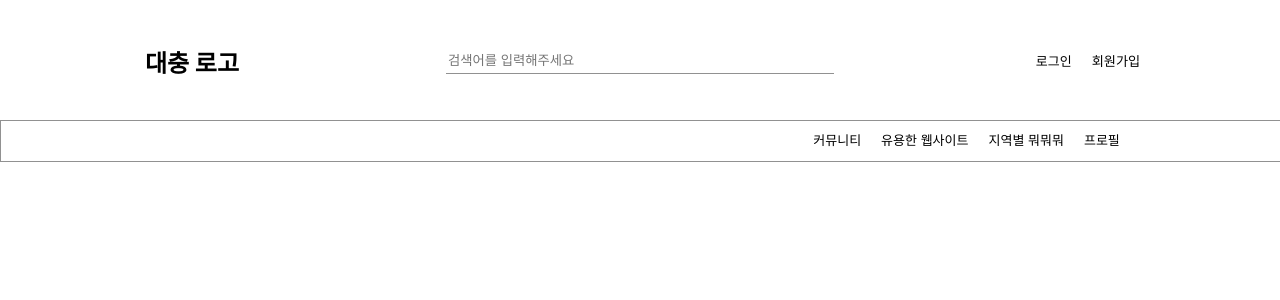
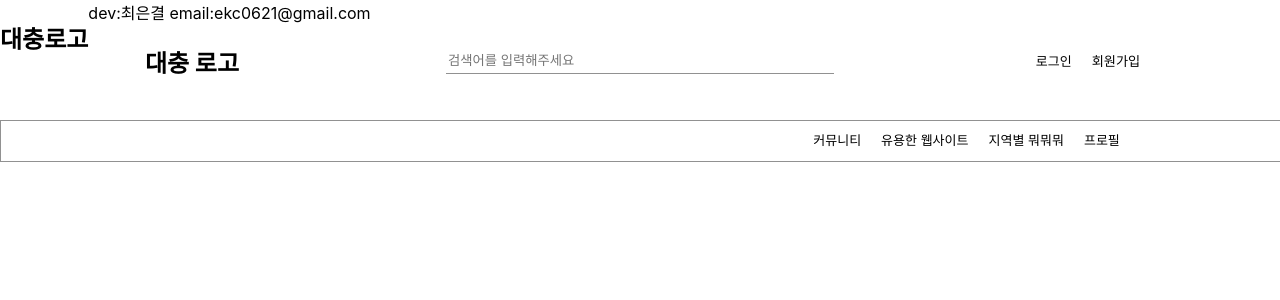
Before and after one commit to ekc0621/wh-web, a React (Create React App) app: page / in a window 1280 px wide. Shown: the top 300 px of the page. Built offline with nearby package versions, Linux system fonts and the light colour scheme.

Commit message:
footer 제작중 버그

```diff
--- a/src/componants/Community.jsx
+++ b/src/componants/Community.jsx
@@ -1,8 +1,13 @@
 import React from "react";
 import "../style/Community.scss";
+import Header from "./Header";
+import Navbar from "./Navbar";
 
 export default function Community(){
-    return(
-        <h2>커뮤니티</h2>
-    );
-}
+    return (
+        <div id="main">
+            <Header/>
+            <Navbar/>
+        </div>
+      );
+    }
--- a/src/componants/Country.jsx
+++ b/src/componants/Country.jsx
@@ -1,9 +1,14 @@
 import React from "react";
 import "../style/Country.scss";
+import Header from "./Header";
+import Navbar from "./Navbar";
 
 function Country(){
     return(
-        <h2>지역별</h2>
+        <div id="main">
+            <Header/>
+            <Navbar/>
+        </div>
     );
 }
 export default Country;
--- a/src/componants/Findpw.jsx
+++ b/src/componants/Findpw.jsx
@@ -1,9 +1,14 @@
 import React from "react";
 import "../style/Findpw.scss";
+import Header from "./Header";
+import Navbar from "./Navbar";
 
 function Findpw(){
     return(
-        <h2>비번찾기</h2>
+        <div id="main">
+            <Header/>
+            <Navbar/>
+        </div>
     );
 }
 export default Findpw;
--- a/src/componants/Footer.jsx
+++ b/src/componants/Footer.jsx
@@ -3,8 +3,14 @@ import "../style/Footer.scss";
 
 function Footer(){
     return(
-        <div id="container">
-            <div></div>
+        <div class="container_footer">
+            <div class = "logo">
+                <h2>대충로고</h2>
+            </div>
+            <div class ="dev_info">
+                dev:최은결
+                email:ekc0621@gmail.com
+            </div>
         </div>
     );
 }
--- a/src/componants/MainPage.jsx
+++ b/src/componants/MainPage.jsx
@@ -2,11 +2,13 @@ import React from "react";
 import "../style/MainPage.scss";
 import Header from "./Header";
 import Navbar from "./Navbar";
+import Footer from "./Footer"
 function MainPage(){
     return(
-        <div id="main">
+        <div id = "container_main">
             <Header/>
             <Navbar/>
+            <Footer/>
         </div>
 
     );
--- a/src/componants/Profile.jsx
+++ b/src/componants/Profile.jsx
@@ -1,9 +1,14 @@
 import React from "react";
 import "../style/Profile.scss";
+import Header from "./Header";
+import Navbar from "./Navbar";
 
 function Profile(){
     return(
-        <h2>프로필</h2>
+        <div id="main">
+            <Header/>
+            <Navbar/>
+        </div>
     );
 }
 export default Profile;
--- a/src/style/Footer.scss
+++ b/src/style/Footer.scss
@@ -0,0 +1,12 @@
+.container_footer{
+    position: fixed;
+    width: 100%;
+    margin-bottom: 0;
+}
+
+.logo{
+    float: left;
+}
+.dev_ingo{
+    float: left;
+}
```
